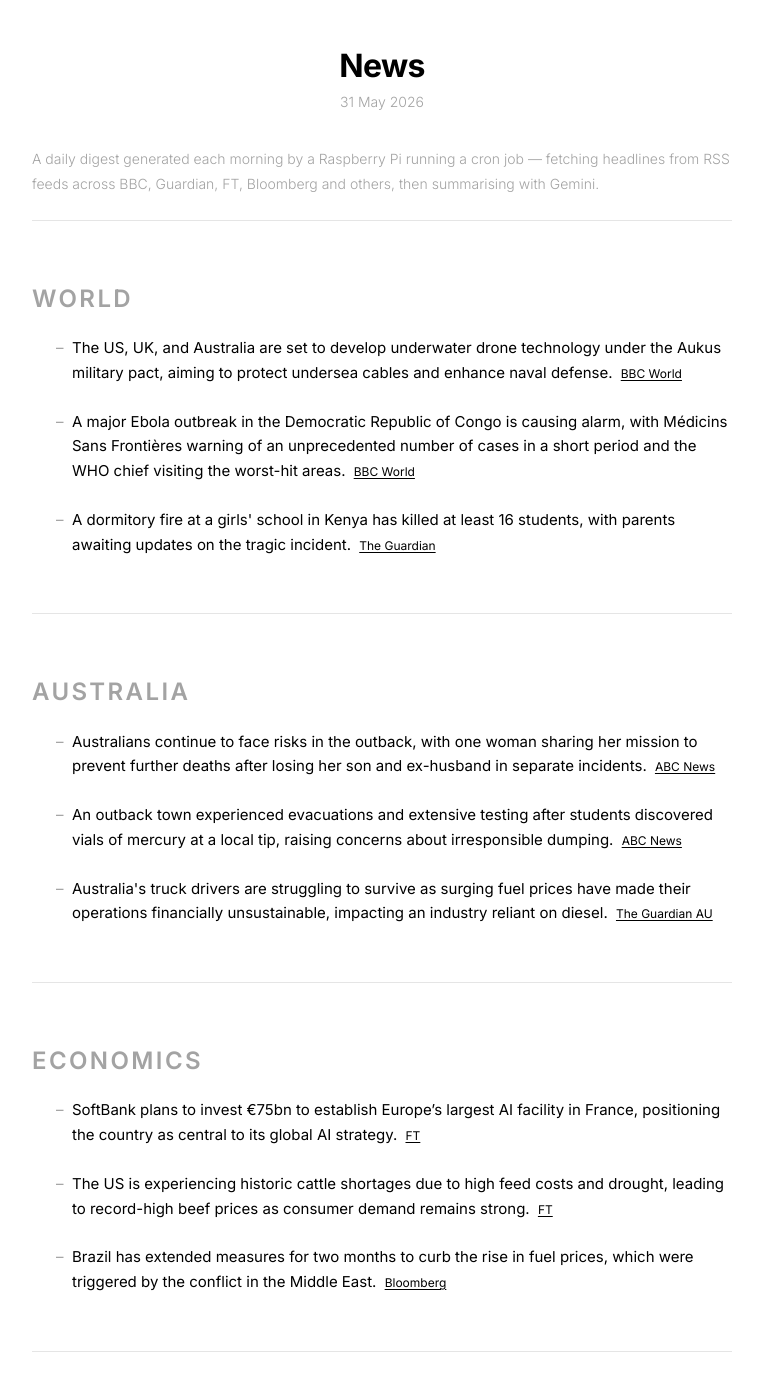
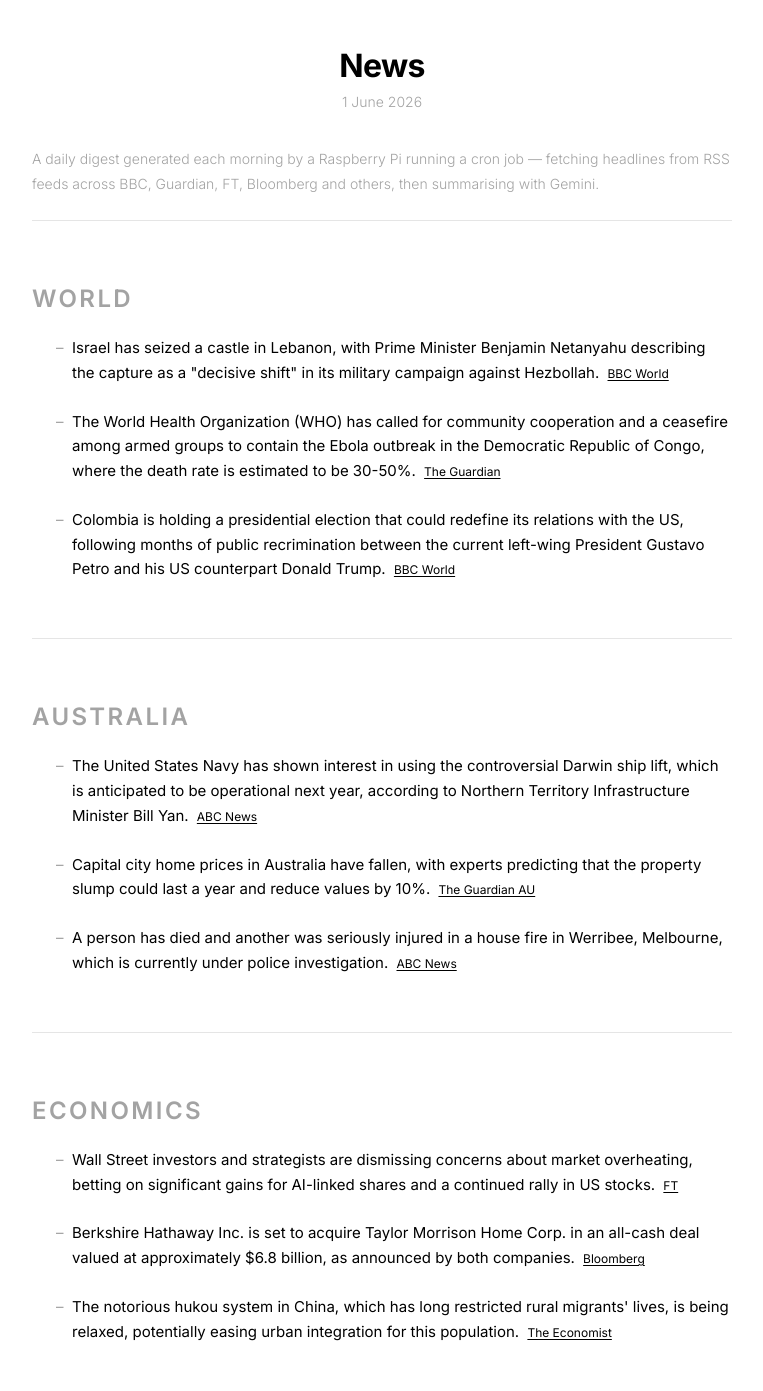
Before and after one commit to s-jac/s-jac.github.io, a Jekyll site: the page built from projects/news.html, in a window 1280 px wide and 1400 px high. Shown: the top 1391 px of the window, without its empty margins (258-1021 px from the left). Built offline with Jekyll 4.4.1, drawn with Linux system fonts in a browser that asks for light colours; some of the changed text lies outside the part shown.

Commit message:
daily news update 1 June 2026

```diff
--- a/_data/news.json
+++ b/_data/news.json
@@ -1,24 +1,24 @@
 {
-  "date": "31 May 2026",
-  "generated_at": "2026-05-30T21:00:25.567522+00:00",
+  "date": "1 June 2026",
+  "generated_at": "2026-05-31T21:00:24.655333+00:00",
   "sections": [
     {
       "heading": "World",
       "bullets": [
         {
-          "text": "The US, UK, and Australia are set to develop underwater drone technology under the Aukus military pact, aiming to protect undersea cables and enhance naval defense.",
+          "text": "Israel has seized a castle in Lebanon, with Prime Minister Benjamin Netanyahu describing the capture as a \"decisive shift\" in its military campaign against Hezbollah.",
           "source": "BBC World",
           "url": "https://www.bbc.com/news/world"
         },
         {
-          "text": "A major Ebola outbreak in the Democratic Republic of Congo is causing alarm, with Médicins Sans Frontières warning of an unprecedented number of cases in a short period and the WHO chief visiting the worst-hit areas.",
+          "text": "The World Health Organization (WHO) has called for community cooperation and a ceasefire among armed groups to contain the Ebola outbreak in the Democratic Republic of Congo, where the death rate is estimated to be 30-50%.",
+          "source": "The Guardian",
+          "url": "https://www.theguardian.com"
+        },
+        {
+          "text": "Colombia is holding a presidential election that could redefine its relations with the US, following months of public recrimination between the current left-wing President Gustavo Petro and his US counterpart Donald Trump.",
           "source": "BBC World",
           "url": "https://www.bbc.com/news/world"
-        },
-        {
-          "text": "A dormitory fire at a girls' school in Kenya has killed at least 16 students, with parents awaiting updates on the tragic incident.",
-          "source": "The Guardian",
-          "url": "https://www.theguardian.com"
         }
       ]
     },
@@ -26,19 +26,19 @@
       "heading": "Australia",
       "bullets": [
         {
-          "text": "Australians continue to face risks in the outback, with one woman sharing her mission to prevent further deaths after losing her son and ex-husband in separate incidents.",
+          "text": "The United States Navy has shown interest in using the controversial Darwin ship lift, which is anticipated to be operational next year, according to Northern Territory Infrastructure Minister Bill Yan.",
           "source": "ABC News",
           "url": "https://www.abc.net.au/news"
         },
         {
-          "text": "An outback town experienced evacuations and extensive testing after students discovered vials of mercury at a local tip, raising concerns about irresponsible dumping.",
+          "text": "Capital city home prices in Australia have fallen, with experts predicting that the property slump could last a year and reduce values by 10%.",
+          "source": "The Guardian AU",
+          "url": "https://www.theguardian.com/au"
+        },
+        {
+          "text": "A person has died and another was seriously injured in a house fire in Werribee, Melbourne, which is currently under police investigation.",
           "source": "ABC News",
           "url": "https://www.abc.net.au/news"
-        },
-        {
-          "text": "Australia's truck drivers are struggling to survive as surging fuel prices have made their operations financially unsustainable, impacting an industry reliant on diesel.",
-          "source": "The Guardian AU",
-          "url": "https://www.theguardian.com/au"
         }
       ]
     },
@@ -46,19 +46,19 @@
       "heading": "Economics",
       "bullets": [
         {
-          "text": "SoftBank plans to invest €75bn to establish Europe’s largest AI facility in France, positioning the country as central to its global AI strategy.",
+          "text": "Wall Street investors and strategists are dismissing concerns about market overheating, betting on significant gains for AI-linked shares and a continued rally in US stocks.",
           "source": "FT",
           "url": "https://www.ft.com"
         },
         {
-          "text": "The US is experiencing historic cattle shortages due to high feed costs and drought, leading to record-high beef prices as consumer demand remains strong.",
-          "source": "FT",
-          "url": "https://www.ft.com"
+          "text": "Berkshire Hathaway Inc. is set to acquire Taylor Morrison Home Corp. in an all-cash deal valued at approximately $6.8 billion, as announced by both companies.",
+          "source": "Bloomberg",
+          "url": "https://www.bloomberg.com/markets"
         },
         {
-          "text": "Brazil has extended measures for two months to curb the rise in fuel prices, which were triggered by the conflict in the Middle East.",
-          "source": "Bloomberg",
-          "url": "https://www.bloomberg.com/markets"
+          "text": "The notorious hukou system in China, which has long restricted rural migrants' lives, is being relaxed, potentially easing urban integration for this population.",
+          "source": "The Economist",
+          "url": "https://www.economist.com/finance-and-economics"
         }
       ]
     }
```
